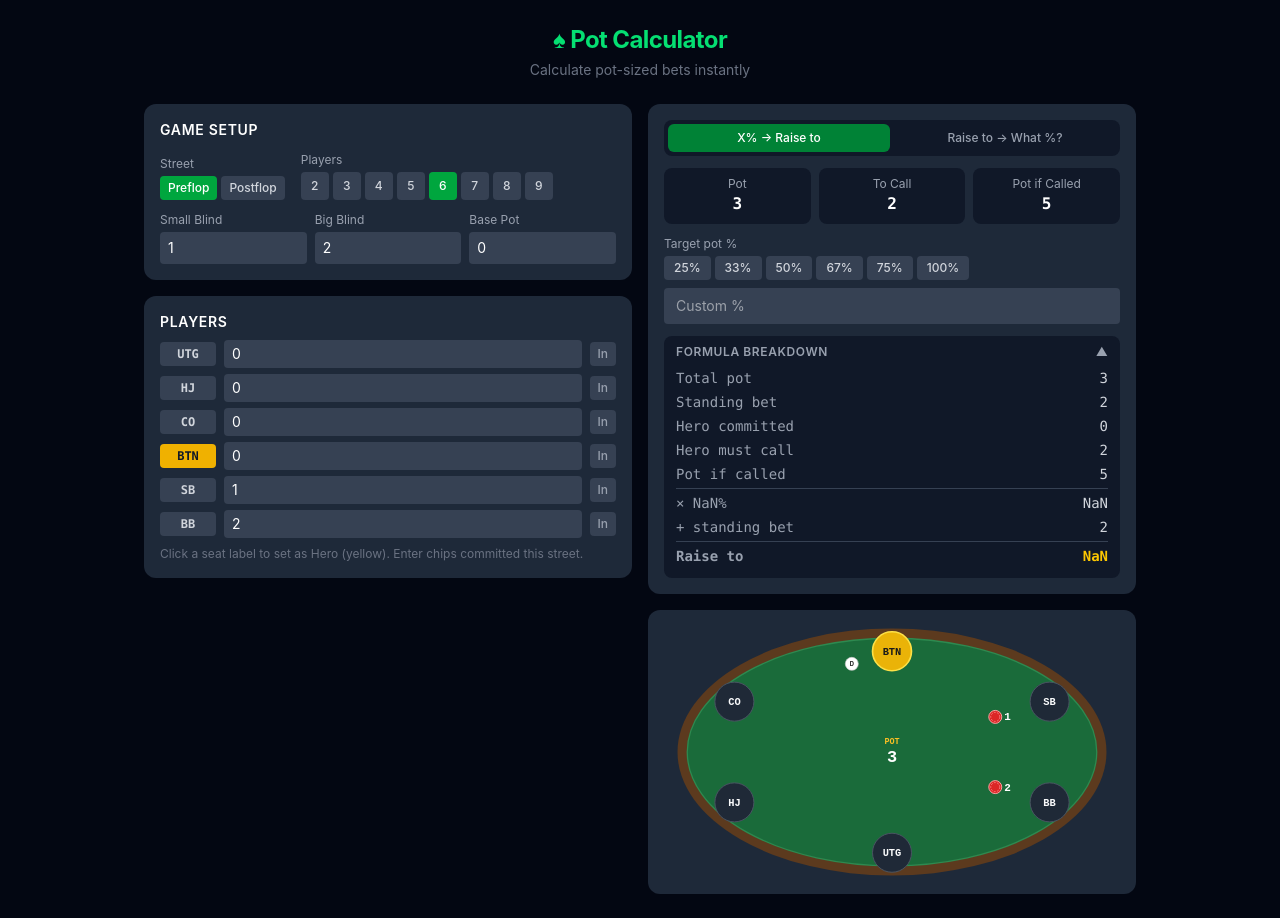
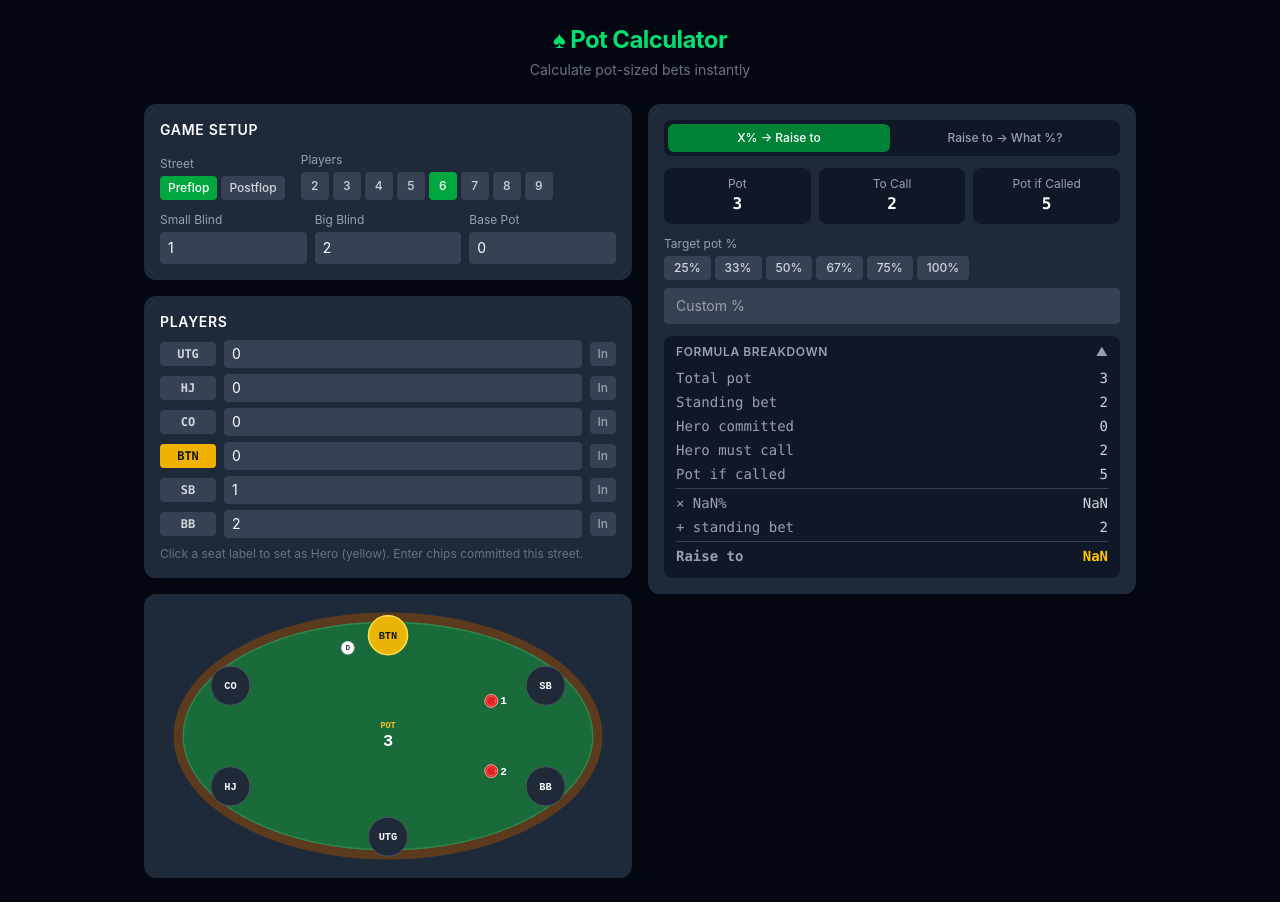
Before and after one commit to shirio/pot-calculator, a React (Vite) app: page / in a window 1280 px wide. Built offline with nearby package versions, Linux system fonts and the light colour scheme.

Commit message:
Move poker table below players panel; calculator alone on right

```diff
--- a/src/App.jsx
+++ b/src/App.jsx
@@ -72,6 +72,11 @@ export default function App() {
               onPlayerChange={handlePlayerChange}
               onHeroChange={setHeroIndex}
             />
+            <PokerTable
+              players={players}
+              heroIndex={heroIndex}
+              totalPot={totalPot}
+            />
           </div>
 
           <div className="space-y-4">
@@ -80,11 +85,6 @@ export default function App() {
               activeTableBet={activeTableBet}
               alreadyCommitted={alreadyCommitted}
             />
-            <PokerTable
-              players={players}
-              heroIndex={heroIndex}
-              totalPot={totalPot}
-            />
           </div>
         </div>
       </div>
```
